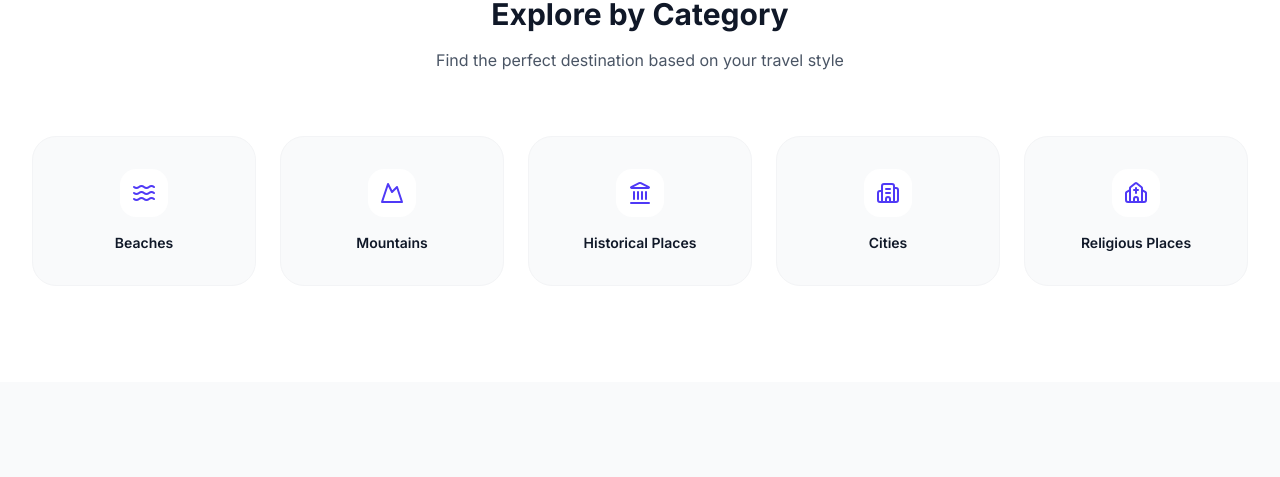
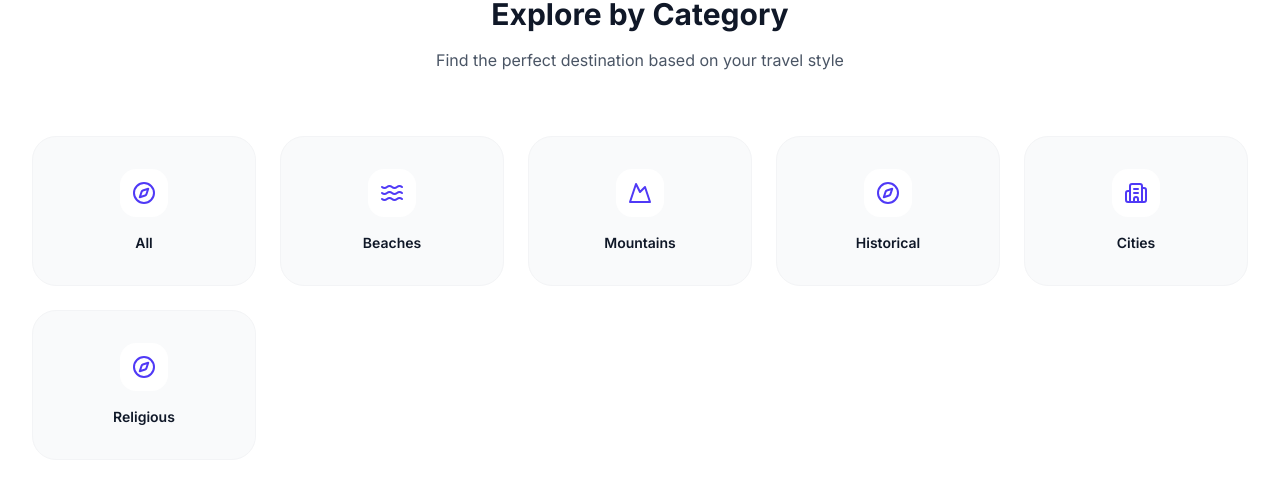
Before and after one commit to pranitaware1-collab/safarsathi-website, a React (Vite) app: page / in a window 1280 px wide. Shown: the part 844-1321 px from the top of the page. Built offline with nearby package versions, Linux system fonts and the light colour scheme; no server answers; the database is empty.

Commit message:
Updated category filter and constants fix

```diff
--- a/src/constants.ts
+++ b/src/constants.ts
@@ -1,83 +1,9 @@
-import { Destination } from './types';
-
-export const DESTINATIONS: Destination[] = [
-  {
-    id: '1',
-    name: 'Varkala Beach',
-    category: 'Beaches',
-    image: 'https://picsum.photos/seed/varkala/800/600',
-    description: 'A stunning cliffside beach in Kerala with golden sands and spiritual vibes.',
-    longDescription: 'Varkala Beach, also known as Papanasham Beach, is a stunning stretch of sand located in the Thiruvananthapuram district of Kerala. It is unique for its high cliffs that border the Arabian Sea. The beach is famous for its natural mineral springs and the ancient Janardhana Swami Temple nearby.',
-    budgetEstimate: '₹15,000 - ₹30,000',
-    bestTimeToVisit: 'October to March',
-    nearbyHotels: ['The Gateway Hotel', 'Clafouti Beach Resort', 'Zostel Varkala'],
-    nearbyRestaurants: ['Darjeeling Cafe', 'Abba Restaurant', 'Coffee Temple'],
-    coordinates: { lat: 8.7333, lng: 76.7100 },
-    itinerary: [
-      { day: 1, activities: ['Arrival and check-in', 'Evening walk on the cliff', 'Dinner at Darjeeling Cafe'] },
-      { day: 2, activities: ['Morning yoga session', 'Beach relaxation', 'Visit Janardhana Swami Temple'] },
-      { day: 3, activities: ['Boating in nearby backwaters', 'Shopping at cliff markets', 'Sunset at the beach'] }
-    ]
-  },
-  {
-    id: '2',
-    name: 'Manali',
-    category: 'Mountains',
-    image: 'https://picsum.photos/seed/manali/800/600',
-    description: 'A high-altitude Himalayan resort town known for its cool climate and snow-capped peaks.',
-    longDescription: 'Manali is a high-altitude Himalayan resort town in India’s northern Himachal Pradesh state. It has a reputation as a backpacking center and honeymoon destination. Set on the Beas River, it’s a gateway for skiing in the Solang Valley and trekking in Parvati Valley. It’s also a jump-off point for paragliding, rafting and mountaineering in the Pir Panjal mountains.',
-    budgetEstimate: '₹20,000 - ₹45,000',
-    bestTimeToVisit: 'March to June',
-    nearbyHotels: ['The Himalayan', 'Span Resort and Spa', 'Manu Allaya'],
-    nearbyRestaurants: ['Cafe 1947', 'Johnson’s Cafe', 'Chopsticks'],
-    coordinates: { lat: 32.2432, lng: 77.1892 },
-    itinerary: [
-      { day: 1, activities: ['Arrival and local market exploration', 'Visit Hadimba Devi Temple', 'Dinner at Old Manali'] },
-      { day: 2, activities: ['Full day trip to Solang Valley', 'Adventure sports (Paragliding/Skiing)', 'Evening at Mall Road'] },
-      { day: 3, activities: ['Visit Vashisht Hot Springs', 'Jogini Waterfalls trek', 'Departure'] }
-    ]
-  },
-  {
-    id: '3',
-    name: 'Hampi',
-    category: 'Historical Places',
-    image: 'https://picsum.photos/seed/hampi/800/600',
-    description: 'An ancient village dotted with numerous ruined temple complexes from the Vijayanagara Empire.',
-    longDescription: 'Hampi is an ancient village in the south Indian state of Karnataka. It’s dotted with numerous ruined temple complexes from the Vijayanagara Empire. On the south bank of the River Tungabhadra is the 7th-century Hindu Virupaksha Temple, near the revived Hampi Bazaar. A carved stone chariot stands in front of the huge Vittala Temple site.',
-    budgetEstimate: '₹10,000 - ₹25,000',
-    bestTimeToVisit: 'October to February',
-    nearbyHotels: ['Evolve Back Hampi', 'Heritage Resort Hampi', 'Hampi’s Whispers'],
-    nearbyRestaurants: ['Mango Tree', 'Laughing Buddha', 'Chillout Cafe'],
-    coordinates: { lat: 15.3350, lng: 76.4600 }
-  },
-  {
-    id: '4',
-    name: 'Jaipur',
-    category: 'Cities',
-    image: 'https://picsum.photos/seed/jaipur/800/600',
-    description: 'The Pink City of India, known for its majestic palaces, forts, and vibrant markets.',
-    longDescription: 'Jaipur is the capital of India’s Rajasthan state. It evokes the royal family that once ruled the region and that, in 1727, founded what is now called the Old City, or “Pink City” for its trademark building color. At the center of its stately street grid (unique in India) stands the opulent, colonnaded City Palace complex.',
-    budgetEstimate: '₹15,000 - ₹40,000',
-    bestTimeToVisit: 'November to February',
-    nearbyHotels: ['Rambagh Palace', 'ITC Rajputana', 'Fairmont Jaipur'],
-    nearbyRestaurants: ['Tapri Central', 'Rawat Mishthan Bhandar', 'LMB'],
-    coordinates: { lat: 26.9124, lng: 75.7873 }
-  },
-  {
-    id: '5',
-    name: 'Varanasi',
-    category: 'Religious Places',
-    image: 'https://picsum.photos/seed/varanasi/800/600',
-    description: 'One of the oldest living cities in the world, famous for its spiritual ghats and temples.',
-    longDescription: 'Varanasi is a city in the northern Indian state of Uttar Pradesh dating to the 11th century B.C. Regarded as the spiritual capital of India, the city draws Hindu pilgrims who bathe in the Ganges River’s sacred waters and perform funeral rites. Along the city’s winding streets are some 2,000 temples, including Kashi Vishwanath, the “Golden Temple,” dedicated to the Hindu god Shiva.',
-    budgetEstimate: '₹8,000 - ₹20,000',
-    bestTimeToVisit: 'October to March',
-    nearbyHotels: ['BrijRama Palace', 'Taj Ganges', 'Radisson Hotel'],
-    nearbyRestaurants: ['Blue Lassi', 'Kashi Chat Bhandar', 'Dosa Cafe'],
-    coordinates: { lat: 25.3176, lng: 82.9739 }
-  }
-];
 
 export const CATEGORIES = [
-  'Beaches', 'Mountains', 'Historical Places', 'Cities', 'Religious Places'
+  'All',
+  'Beaches',
+  'Mountains',
+  'Historical',
+  'Cities',
+  'Religious'
 ] as const;
--- a/src/pages/ExplorePage.tsx
+++ b/src/pages/ExplorePage.tsx
@@ -10,25 +10,25 @@ export const ExplorePage = () => {
   const [searchParams, setSearchParams] = useSearchParams();
   const { destinations } = useDestinations();
   const [searchQuery, setSearchQuery] = useState(searchParams.get('q') || '');
-  const [selectedCategory, setSelectedCategory] = useState<string | null>(searchParams.get('category'));
+  const [selectedCategory, setSelectedCategory] = useState('All');
   const [isFilterOpen, setIsFilterOpen] = useState(true);
 
   const filteredDestinations = useMemo(() => {
   return destinations.filter(dest => {
-      const matchesSearch = dest.name.toLowerCase().includes(searchQuery.toLowerCase()) ||
+    const matchesSearch =
+      dest.name.toLowerCase().includes(searchQuery.toLowerCase()) ||
       dest.description.toLowerCase().includes(searchQuery.toLowerCase());
-      const matchesCategory = !selectedCategory || dest.category === selectedCategory;
+
+    const matchesCategory =
+      selectedCategory === 'All' ||
+      dest.category === selectedCategory;
+
     return matchesSearch && matchesCategory;
   });
 }, [searchQuery, selectedCategory, destinations]);
-
-  const handleCategorySelect = (category: string | null) => {
+const handleCategorySelect = (category: string) => {
   setSelectedCategory(category);
-    if (category) {
   searchParams.set('category', category);
-    } else {
-      searchParams.delete('category');
-    }
   setSearchParams(searchParams);
 };
 
@@ -77,7 +77,7 @@ export const ExplorePage = () => {
             >
               <div className="flex flex-wrap gap-3 p-6 bg-white rounded-2xl border border-gray-100 shadow-sm">
                 <button
-                  onClick={() => handleCategorySelect(null)}
+                 onClick={() => handleCategorySelect('All')}
                   className={cn(
                     "px-6 py-2.5 rounded-full text-sm font-semibold transition-all",
                     !selectedCategory ? "bg-indigo-600 text-white shadow-lg shadow-indigo-100" : "bg-gray-100 text-gray-600 hover:bg-gray-200"
@@ -174,7 +174,7 @@ export const ExplorePage = () => {
             <h3 className="text-2xl font-bold text-gray-900 mb-2">No destinations found</h3>
             <p className="text-gray-500 max-w-sm mx-auto">Try adjusting your search or category filters to find what you're looking for.</p>
             <button
-              onClick={() => { setSearchQuery(''); setSelectedCategory(null); }}
+              onClick={() => { setSearchQuery(''); setSelectedCategory('All'); }}
               className="mt-8 text-indigo-600 font-bold hover:underline"
             >
               Clear all filters
```
Lines whose indentation alone changed are shown as unchanged.
